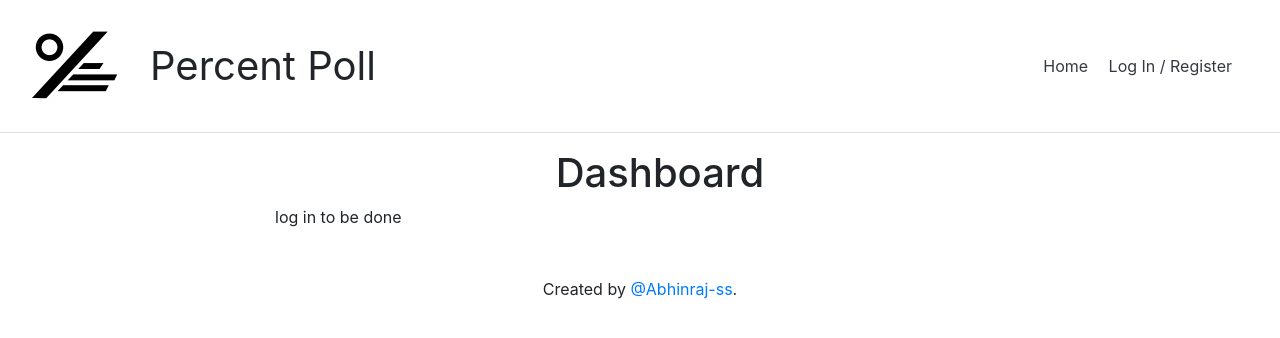
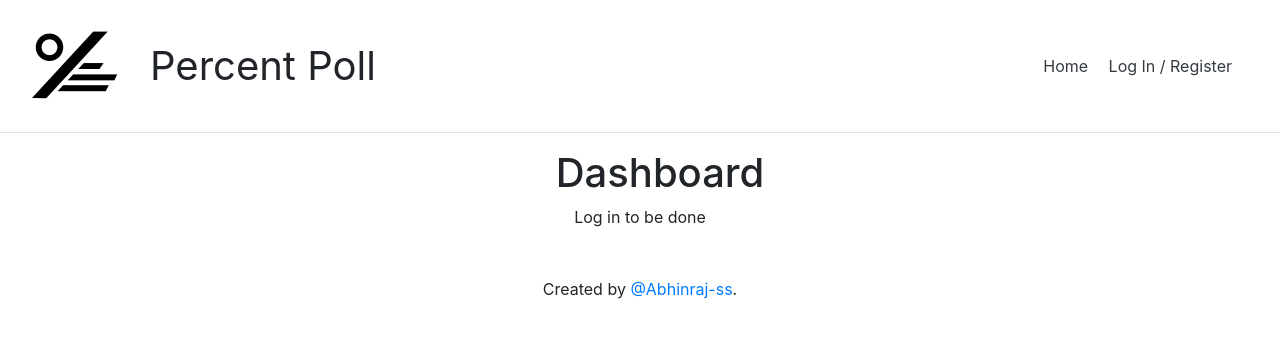
Before and after one commit to Abhinraj-ss/PercentPoll, a Flask app: page /dashboard in a window 1280 px wide. Shown: the top 338 px of the page. Run offline with Flask 2, Linux system fonts and the light colour scheme; some libraries are stand-ins or nearby versions.

Commit message:
added favicon icon

```diff
--- a/templates/dashboard.html
+++ b/templates/dashboard.html
@@ -6,7 +6,7 @@
   <h1 class="text-center">Dashboard</h1>
   <div class="row">
     <div class="col-sm-8 offset-sm-2">
-      <p>log in to be done</p>
+      <p class="text-center">Log in to be done</p>
     </div>
   </div>
 {% endblock %}
--- a/templates/layout.html
+++ b/templates/layout.html
@@ -5,7 +5,10 @@
     <meta name="viewport" content="width=device-width, initial-scale=1, shrink-to-fit=no">
     <link rel="stylesheet" href="https://stackpath.bootstrapcdn.com/bootstrap/4.1.0/css/bootstrap.min.css" integrity="sha384-9gVQ4dYFwwWSjIDZnLEWnxCjeSWFphJiwGPXr1jddIhOegiu1FwO5qRGvFXOdJZ4" crossorigin="anonymous">
     <link rel="stylesheet" href="{{ url_for('static', filename='style.css') }}">
-    <title>📶️ Percent Poll | {% block title %}{% endblock %}</title>
+
+    <title>Percent Poll | {% block title %}{% endblock %}</title>
+    <link rel="icon" href="static/favicon.ico" type="image/x-icon" />
+    <link rel="shortcut icon" type="image/x-icon" href="static/favicon.ico" style= #0276FD>
   </head>
   <body>
     <div class="d-flex flex-column flex-md-row align-items-center p-3 px-md-4 mb-3 bg-white border-bottom box-shadow">
```
Also changed, not shown: static/favicon.ico (added).
